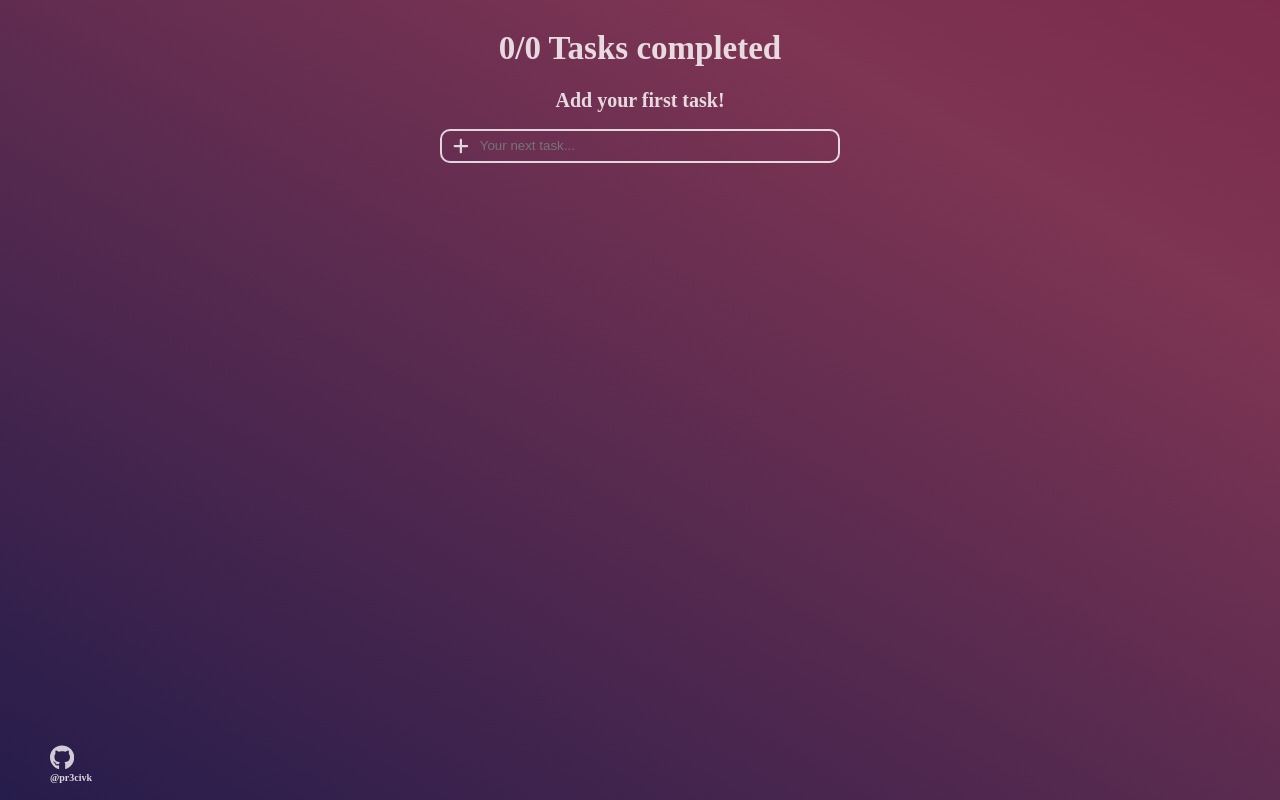
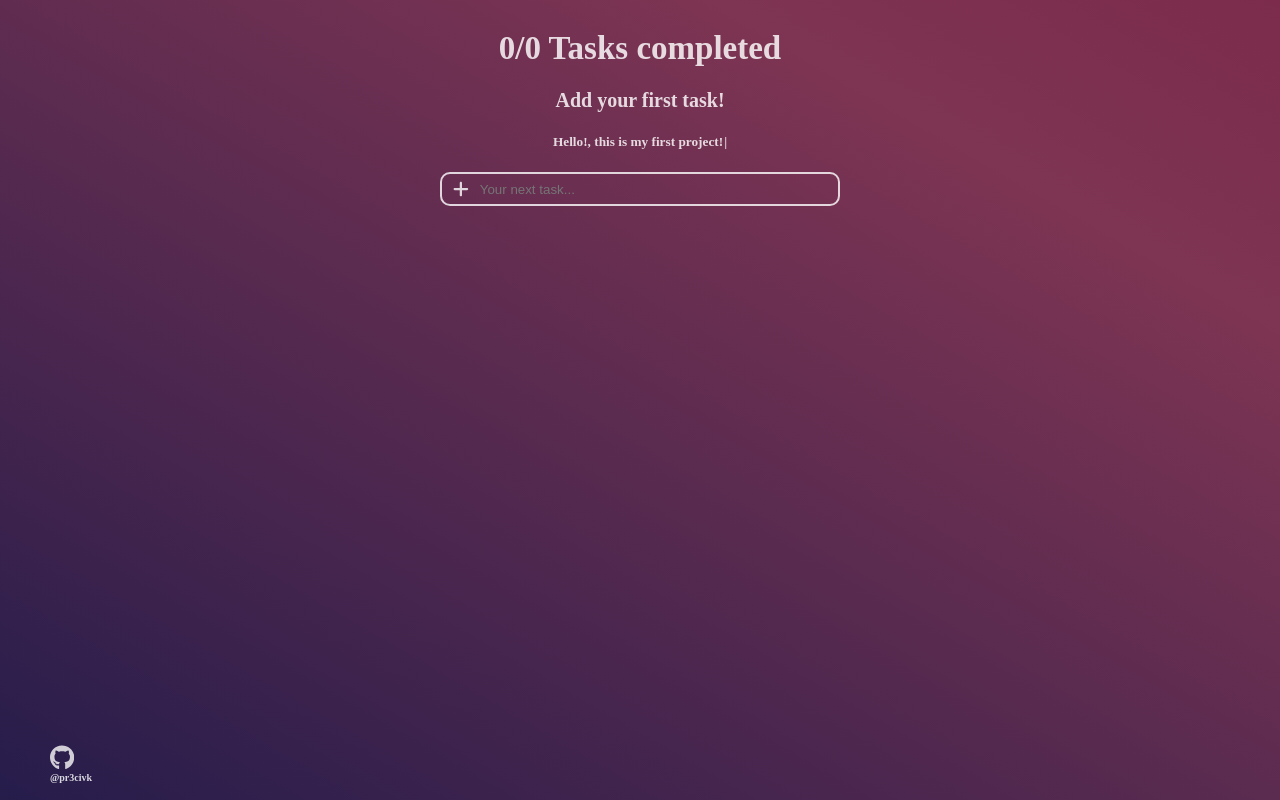
Before and after one commit to pr3civk/todo-app, a React (Create React App) app: page / in a window 1280 px wide. Shown: the top 800 px of the page. Built offline with nearby package versions, Linux system fonts and the light colour scheme; a web font is replaced by a local one.

Commit message:
adding Typewriter and fixing some bugs

```diff
--- a/src/App.css
+++ b/src/App.css
@@ -155,7 +155,8 @@ button.trash-button svg {
 }
 
 h1,
-h2 {
+h2,
+h5{
   text-align: center;
 }
 
--- a/src/App.js
+++ b/src/App.js
@@ -3,6 +3,7 @@ import TaskForm from "./TaskForm";
 import Task from "./Task";
 import { useEffect, useState } from "react";
 import Footer from "./Footer";
+import Typewriter from "typewriter-effect";
 
 function App() {
   const [tasks, setTasks] = useState([]);
@@ -58,6 +59,24 @@ function App() {
         {numberCompletedTasks}/{numberTotalTasks} Tasks completed
       </h1>
       <h2>{getMessage()}</h2>
+      <h5>
+        <Typewriter
+          onInit={(typewriter) => {
+            typewriter
+              .typeString("Hello!, this is my first project!")
+              .pauseFor(2500)
+              .deleteAll()
+              .start()
+              .typeString("I know that's a boring todo list everybody does")
+              .pauseFor(2500)
+              .deleteAll()
+              .typeString("But I hope You're gonna like it!")
+              .pauseFor(2500)
+              .deleteAll()
+              .typeString("Have a good day and enjoy!");
+          }}
+        />
+      </h5>
       <TaskForm onAdd={addTask} />
       {tasks.map((task, index) => (
         <Task
@@ -66,7 +85,7 @@ function App() {
           onTrash={() => removeTask(index)}
         />
       ))}
-      <Footer/>
+      <Footer />
     </main>
   );
 }
```
